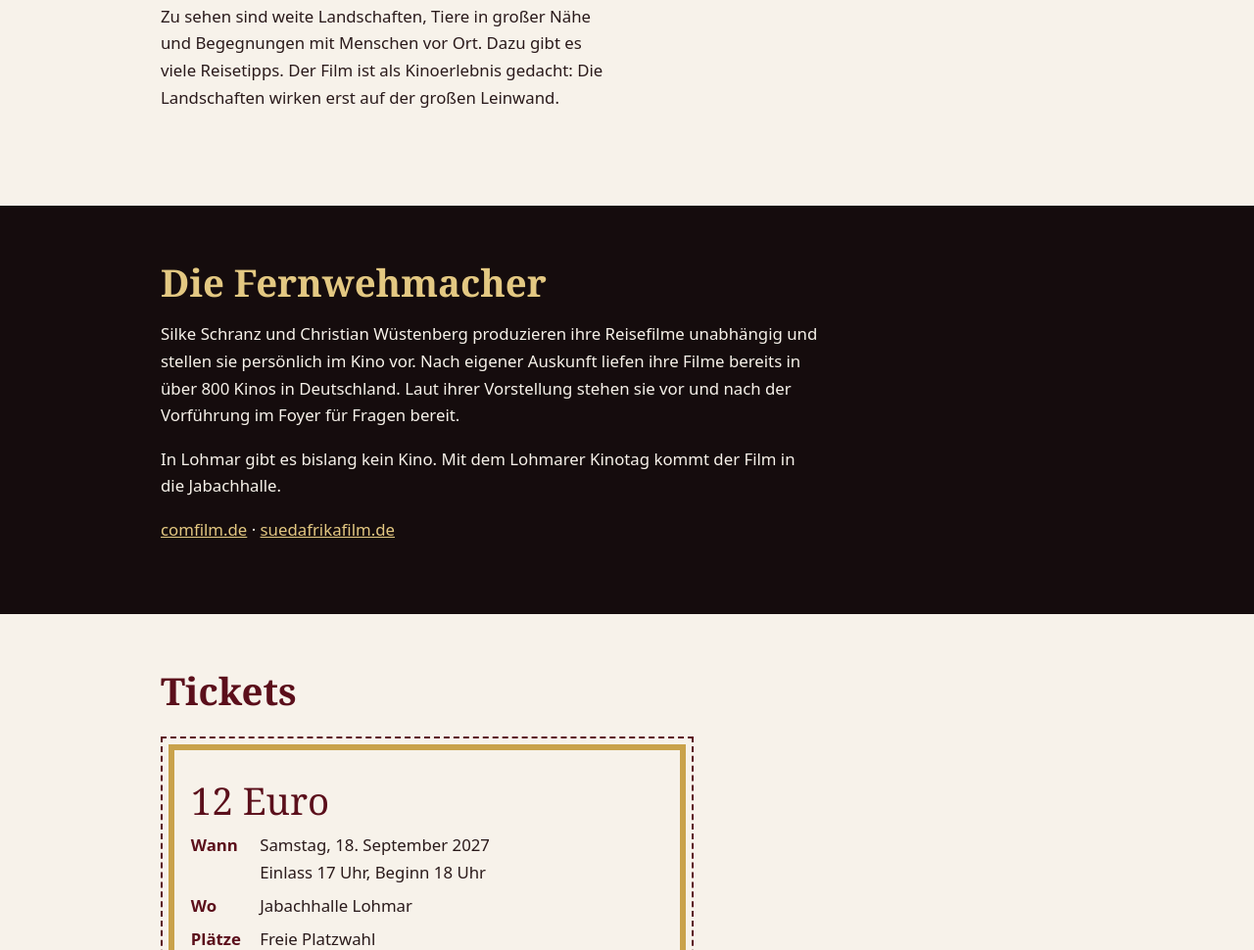
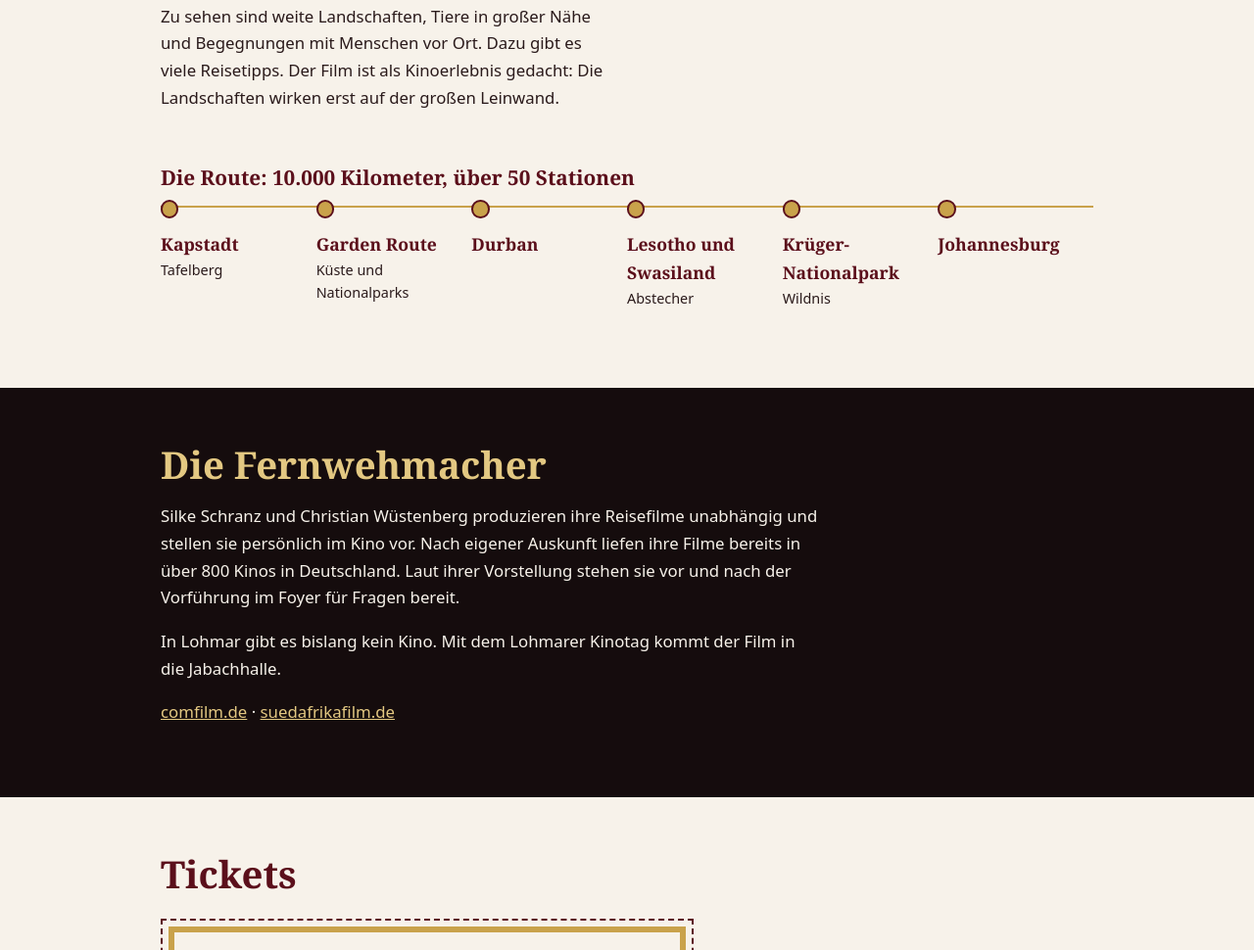
Before and after one commit to elenafi93/lohmarer.kinotag, a plain HTML site: page index.html in a window 1280 px wide. Shown: the part 948-1918 px from the top of the page at 98% size. Drawn offline with Linux system fonts and the light colour scheme.

Commit message:
Add files via upload

```diff
--- a/index.html
+++ b/index.html
@@ -32,8 +32,17 @@
 <p>Zehntausend Kilometer von Kapstadt bis Johannesburg: Silke Schranz und Christian Wüstenberg haben Südafrika im Camper durchquert und dabei mehr als 50 Stationen angesteuert. Die Reise führt vom Tafelberg über die Garden Route und durch viele Nationalparks bis in den Krüger-Nationalpark, mit Abstechern nach Lesotho und Swasiland.</p>
 <p>Zu sehen sind weite Landschaften, Tiere in großer Nähe und Begegnungen mit Menschen vor Ort. Dazu gibt es viele Reisetipps. Der Film ist als Kinoerlebnis gedacht: Die Landschaften wirken erst auf der großen Leinwand.</p>
 </div>
-<img class="foto" src="images/plakat.jpg" alt="Kinoplakat: Südafrika – Der Kinofilm" onerror="this.style.display='none'">
+<img class="foto plakat" src="images/plakat.jpg" alt="Kinoplakat: Südafrika – Der Kinofilm mit Löwe in der Landkarte Südafrikas" onerror="this.style.display='none'">
 </div>
+<div class="wrap"><h3 class="routentitel">Die Route: 10.000 Kilometer, über 50 Stationen</h3>
+<ol class="route" aria-label="Route des Films">
+<li>Kapstadt<span>Tafelberg</span></li>
+<li>Garden Route<span>Küste und Nationalparks</span></li>
+<li>Durban</li>
+<li>Lesotho und Swasiland<span>Abstecher</span></li>
+<li>Krüger-Nationalpark<span>Wildnis</span></li>
+<li>Johannesburg</li>
+</ol></div>
 <div class="wrap"><div class="fotos">
 <img src="images/foto-tafelberg.jpg" alt="Kapstadt mit Tafelberg" onerror="this.style.display='none'">
 <img src="images/foto-elefanten.jpg" alt="Elefanten im Kariega Game Reserve" onerror="this.style.display='none'">
--- a/style.css
+++ b/style.css
@@ -40,3 +40,11 @@ footer a{color:var(--gold-hell)}footer .wrap{display:flex;flex-wrap:wrap;gap:1re
 .seite{padding:3rem 0}.seite h1{color:var(--rot);font-size:2.2rem}.seite h2{font-size:1.3rem;margin-top:2rem}
 .hinweis{background:#fff3cf;border-left:4px solid var(--gold);padding:.8rem 1rem;max-width:42rem;font-size:.95rem}
 #fragen summary{color:var(--weiss)}#fragen details p{color:var(--gold)}#fragen details{border-bottom-color:#4a3436}
+.plakat{max-width:22rem;width:100%;margin:0 auto}
+.routentitel{font-size:1.3rem;color:var(--rot);margin:2.5rem 0 1rem}
+.route{list-style:none;margin:0;padding:0;display:grid;gap:0;grid-template-columns:1fr}
+.route li{position:relative;padding:0 0 1.2rem 2rem;border-left:2px solid var(--gold);margin-left:.5rem;font-family:var(--serif);font-weight:700;color:var(--rot);font-size:1.1rem}
+.route li::before{content:"";position:absolute;left:-.55rem;top:.35rem;width:.9rem;height:.9rem;border-radius:50%;background:var(--gold);border:2px solid var(--rot)}
+.route li:last-child{border-left-color:transparent}
+.route span{display:block;font-family:var(--sans);font-weight:400;font-size:.9rem;color:var(--text)}
+@media(min-width:760px){.route{grid-template-columns:repeat(6,1fr)}.route li{border-left:0;border-top:2px solid var(--gold);margin:0;padding:1.4rem .6rem 0 0}.route li::before{left:0;top:-.5rem}.route li:last-child{border-top-color:var(--gold)}}
```
